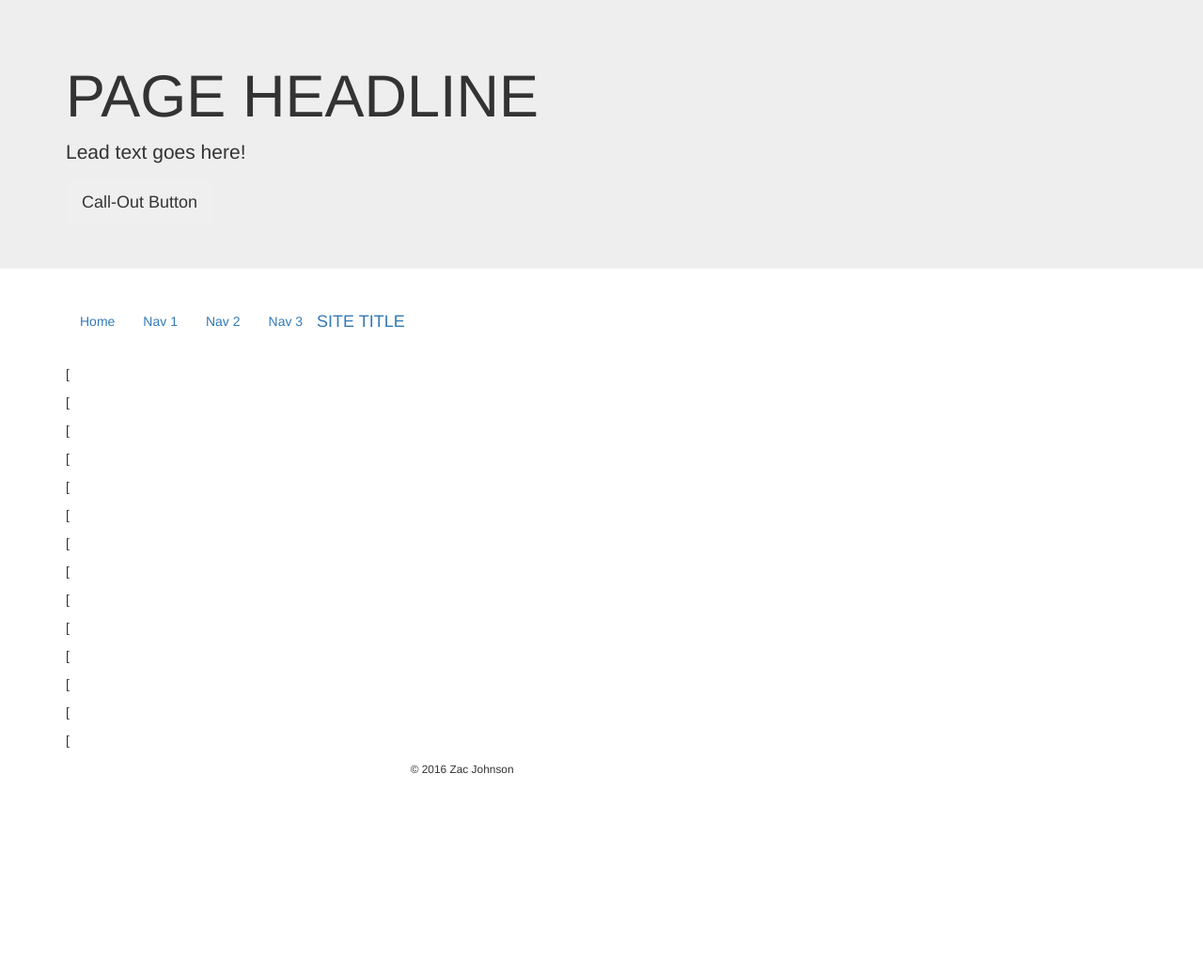
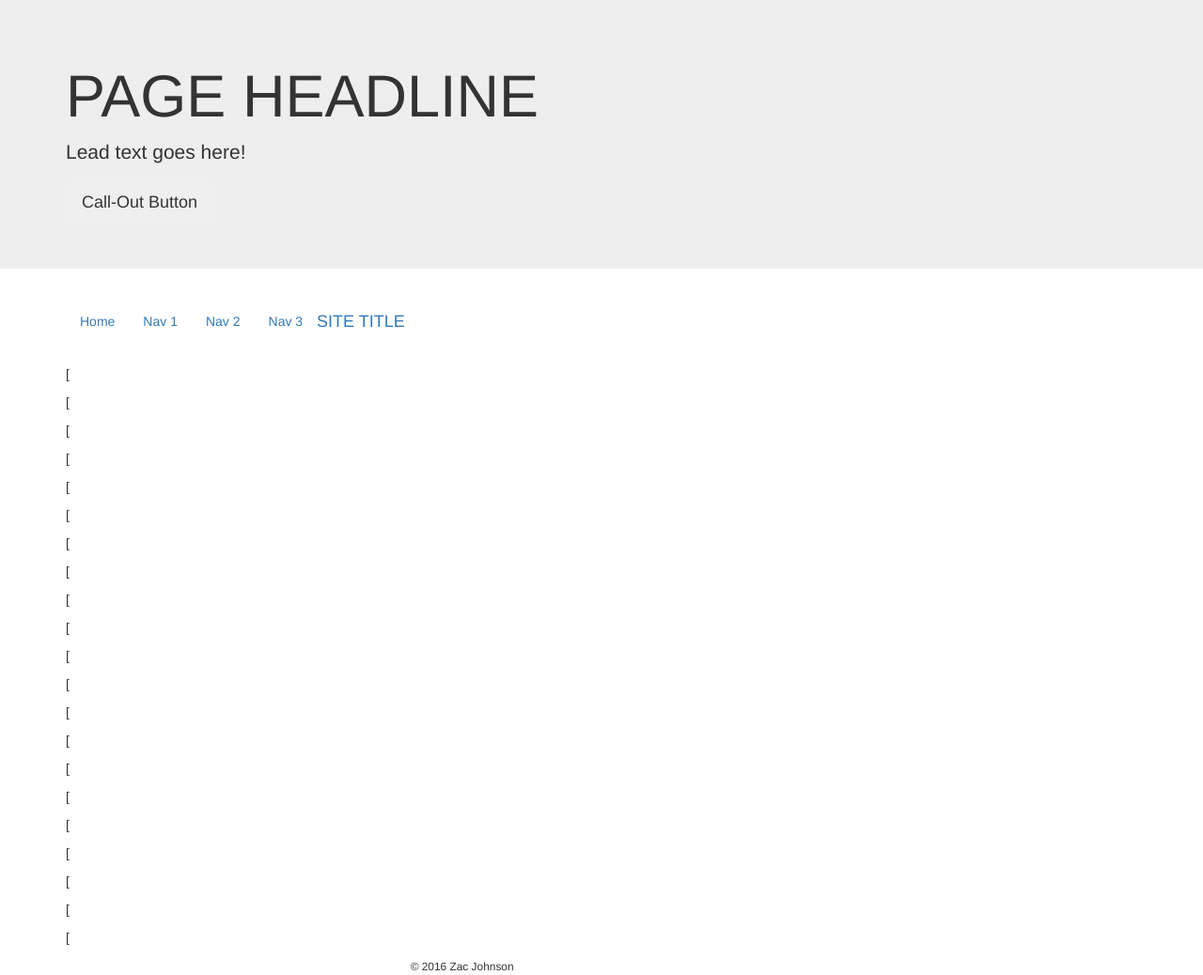
Before and after one commit to zjohnsonedtech/starters, a plain HTML site: page index.html in a window 1280 px wide. Shown: the whole page at 94% size. Before the commit the page ends 828 px from the top, so only its background shows below. Drawn offline with nearby package versions, Linux system fonts and the light colour scheme.

Commit message:
Update index.html

```diff
--- a/index.html
+++ b/index.html
@@ -36,7 +36,7 @@
 <!--  nav bar  -->
   <nav class="navbar navbar-primary">
     <div class="container">
-    <ul class="nav navbar-nav p-x-1">
+    <ul class="nav navbar-nav navbar-primary p-x-1">
       <li class="nav-item">
         <a class="nav-link" href="#home">Home <span class="sr-only">(current)</span></a>
       </li>
@@ -99,6 +99,28 @@
        <p>
       [
     </p>
+       <p>
+      [
+    </p>
+       <p>
+      [
+    </p>
+       <p>
+      [
+    </p>
+       <p>
+      [
+    </p>
+       <p>
+      [
+    </p>
+       <p>
+      [
+    </p>
+       <p>
+      [
+    </p>
+
 
   </div>
 <!-- /container -->
```
